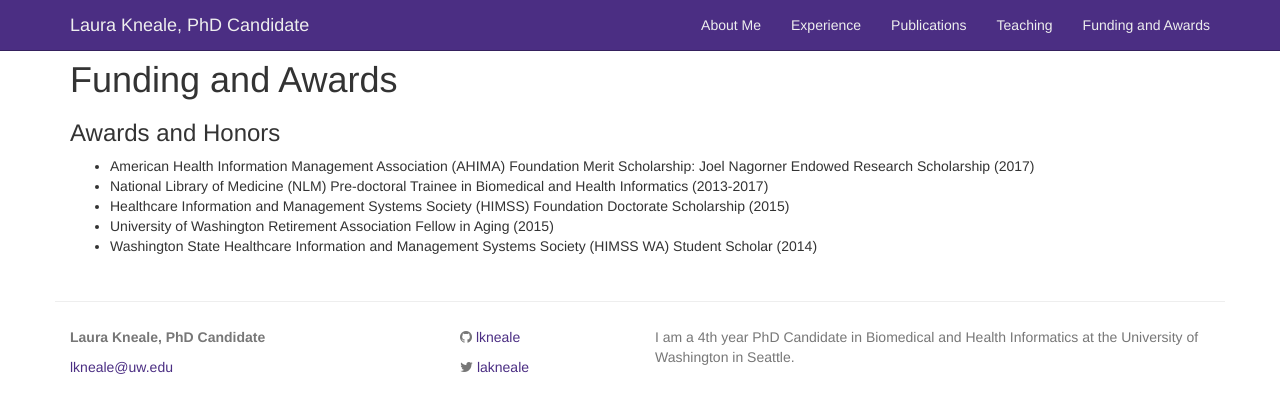
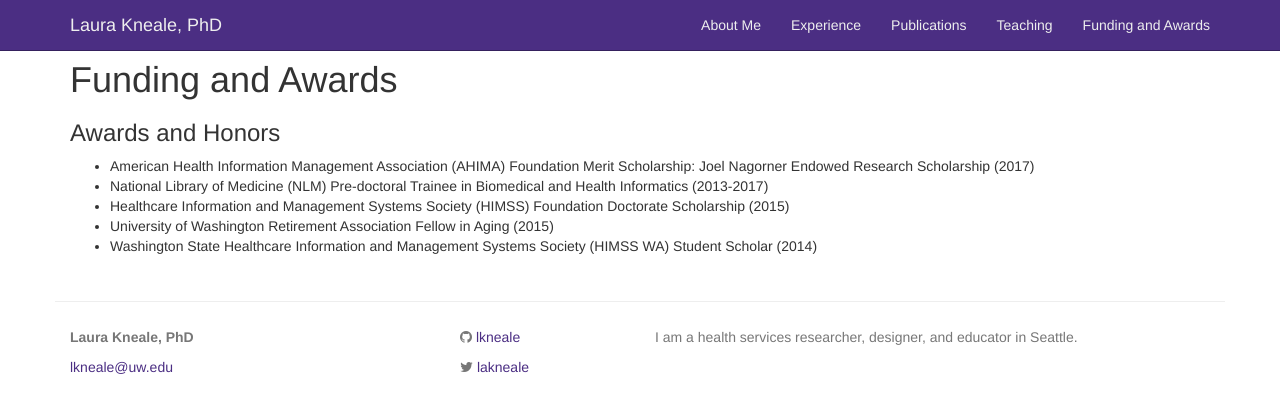
Before and after one commit to lkneale/lkneale.github.io, a Jekyll site: the page built from funding.md, in a window 1280 px wide. Shown: the top 413 px of the page. Built offline with Jekyll 4.4.1, drawn with Linux system fonts in a browser that asks for light colours.

Commit message:
Update _config.yml

```diff
--- a/_config.yml
+++ b/_config.yml
@@ -13,11 +13,10 @@
 # you will see them accessed via {{ site.title }}, {{ site.email }}, and so on.
 # You can create any custom variable you would like, and they will be accessible
 # in the templates via {{ site.myvariable }}.
-title: Laura Kneale, PhD Candidate
+title: Laura Kneale, PhD
 email: lkneale@uw.edu
 description: > # this means to ignore newlines until "baseurl:"
-  I am a 4th year PhD Candidate in Biomedical and Health Informatics
-  at the University of Washington in Seattle.
+  I am a health services researcher, designer, and educator in Seattle.
 
 baseurl: "" # the subpath of your site, e.g. /blog
 url: "http://localhost:4000" # the base hostname & protocol for your site
```
